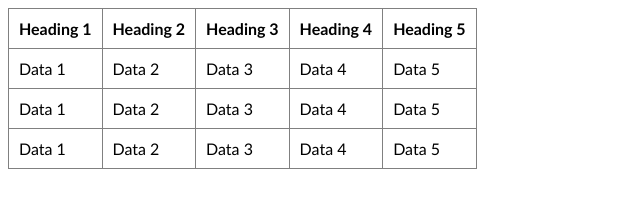
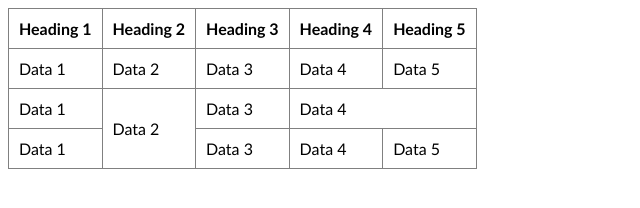
Before and after one commit to RKITSoftware/Viral-Gajera, a plain HTML site: page HTML/1.5-Tables.html in a window 1280 px wide. Shown: the whole page, without its empty margins (0-640 px from the left). Drawn offline with Linux system fonts and the light colour scheme.

Commit message:
Table Attributes

```diff
--- a/HTML/1.5-Tables.html
+++ b/HTML/1.5-Tables.html
@@ -38,14 +38,12 @@
                 </tr>
                 <tr>
                     <td>Data 1</td>
-                    <td>Data 2</td>
+                    <td rowspan="2">Data 2</td>
                     <td>Data 3</td>
-                    <td>Data 4</td>
-                    <td>Data 5</td>
+                    <td colspan="2">Data 4</td>
                 </tr>
                 <tr>
                     <td>Data 1</td>
-                    <td>Data 2</td>
                     <td>Data 3</td>
                     <td>Data 4</td>
                     <td>Data 5</td>
```
